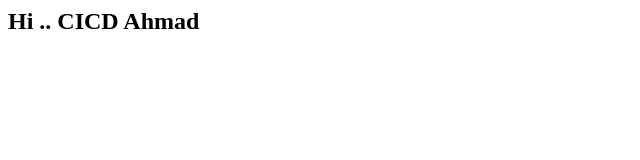
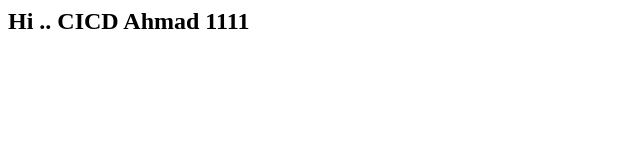
Before and after one commit to ahmad-ite/website, a plain HTML site: page index.html in a window 1280 px wide. Shown: the full height of the page, 0-640 px from the left. Drawn offline with Linux system fonts and the light colour scheme.

Commit message:
update Docker file1

```diff
--- a/index.html
+++ b/index.html
@@ -2,6 +2,6 @@
 
 <title>ahmad </title>
 <body>
-<h2> Hi .. CICD Ahmad</h2>
+<h2> Hi .. CICD Ahmad  1111</h2>
 <body>
 </html>
```
